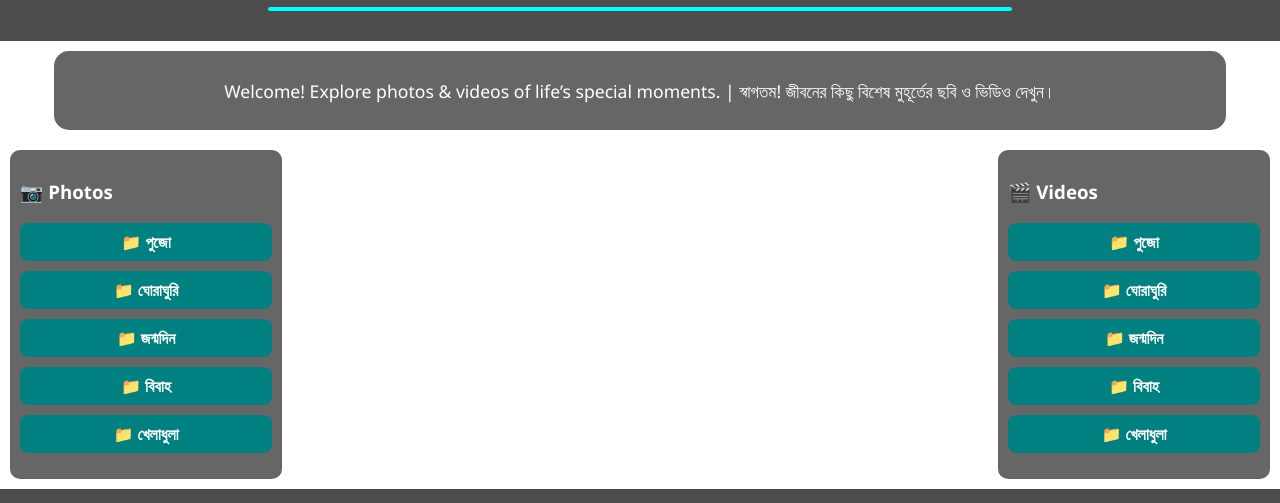
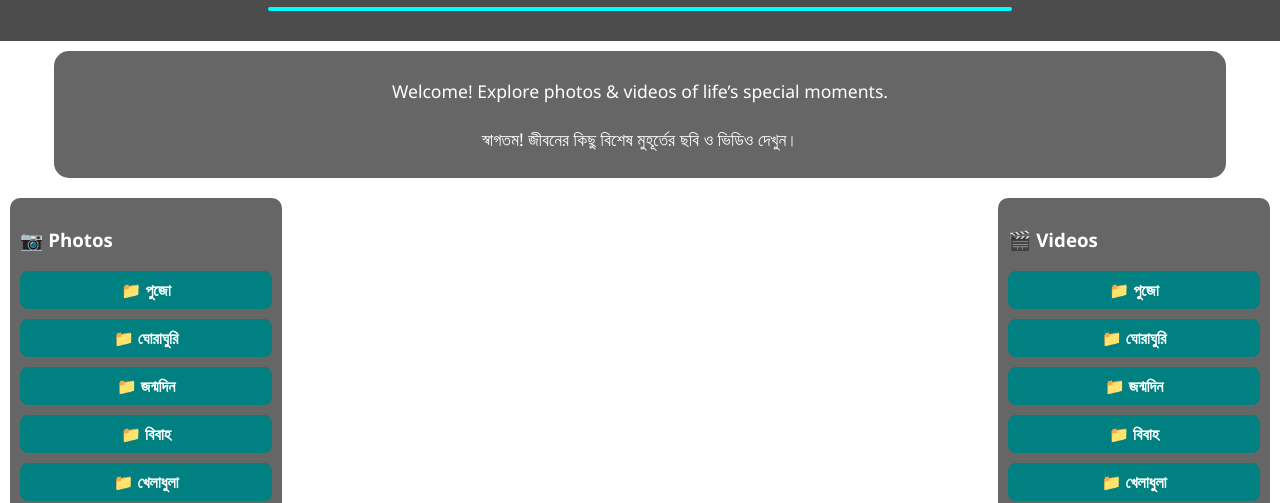
Before and after one commit to iabhijitbiswas/iabhijitbiswas.github.io, a plain HTML site: page index.html in a window 1280 px wide. Shown: the part 98-601 px from the top of the page. Drawn offline with Linux system fonts and the light colour scheme.

Commit message:
Update index.html

```diff
--- a/index.html
+++ b/index.html
@@ -102,7 +102,10 @@
     <div class="underline"></div>
   </header>
   <div class="welcome">
-    <p>Welcome! Explore photos & videos of life’s special moments. | স্বাগতম! জীবনের কিছু বিশেষ মুহূর্তের ছবি ও ভিডিও দেখুন।</p>
+  <p>
+    Welcome! Explore photos & videos of life’s special moments.<br><br>
+    স্বাগতম! জীবনের কিছু বিশেষ মুহূর্তের ছবি ও ভিডিও দেখুন।
+  </p>
   </div>
 
   <div class="main">
```
